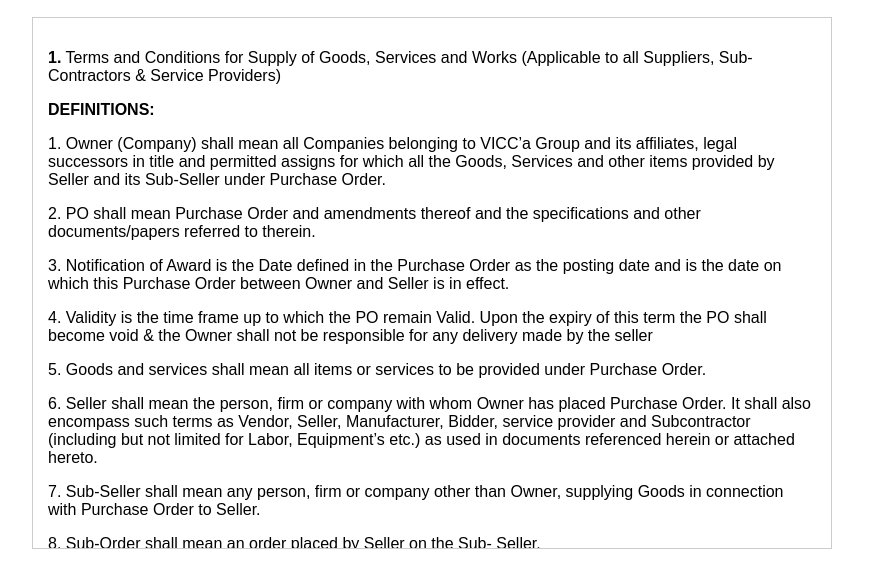
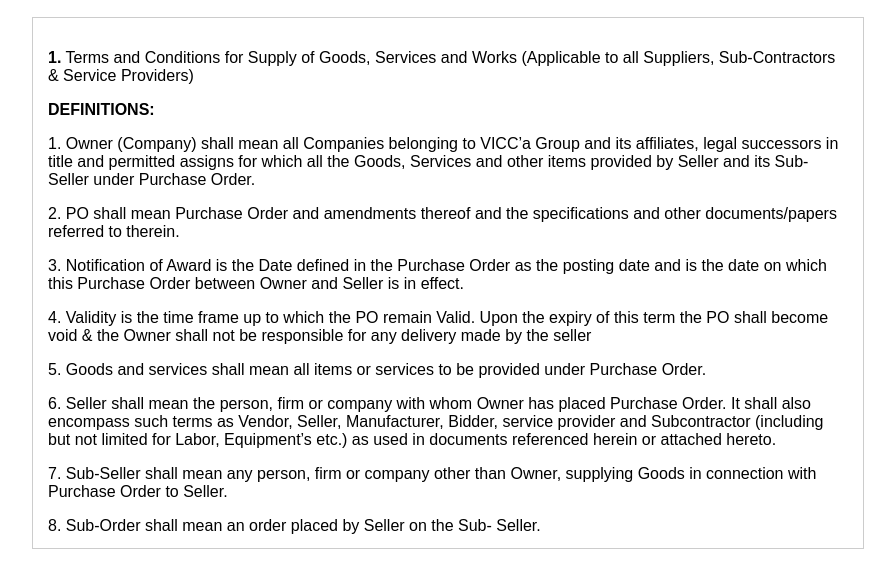
Before and after one commit to rhussain7867/vicc-terms-conditions, a plain HTML site: page index.html in a window 1280 px wide. Shown: the part 151-717 px from the top of the page, without its empty margins (208-1103 px from the left). Drawn offline with Linux system fonts and the light colour scheme.

Commit message:
Update index.html

```diff
--- a/index.html
+++ b/index.html
@@ -17,6 +17,8 @@
       padding: 15px;
       margin-bottom: 20px;
       height: 500px;
+       width: 100%;          /* Takes full width of parent */
+      max-width: 100%;
       overflow-y: scroll;
     }
 
```
